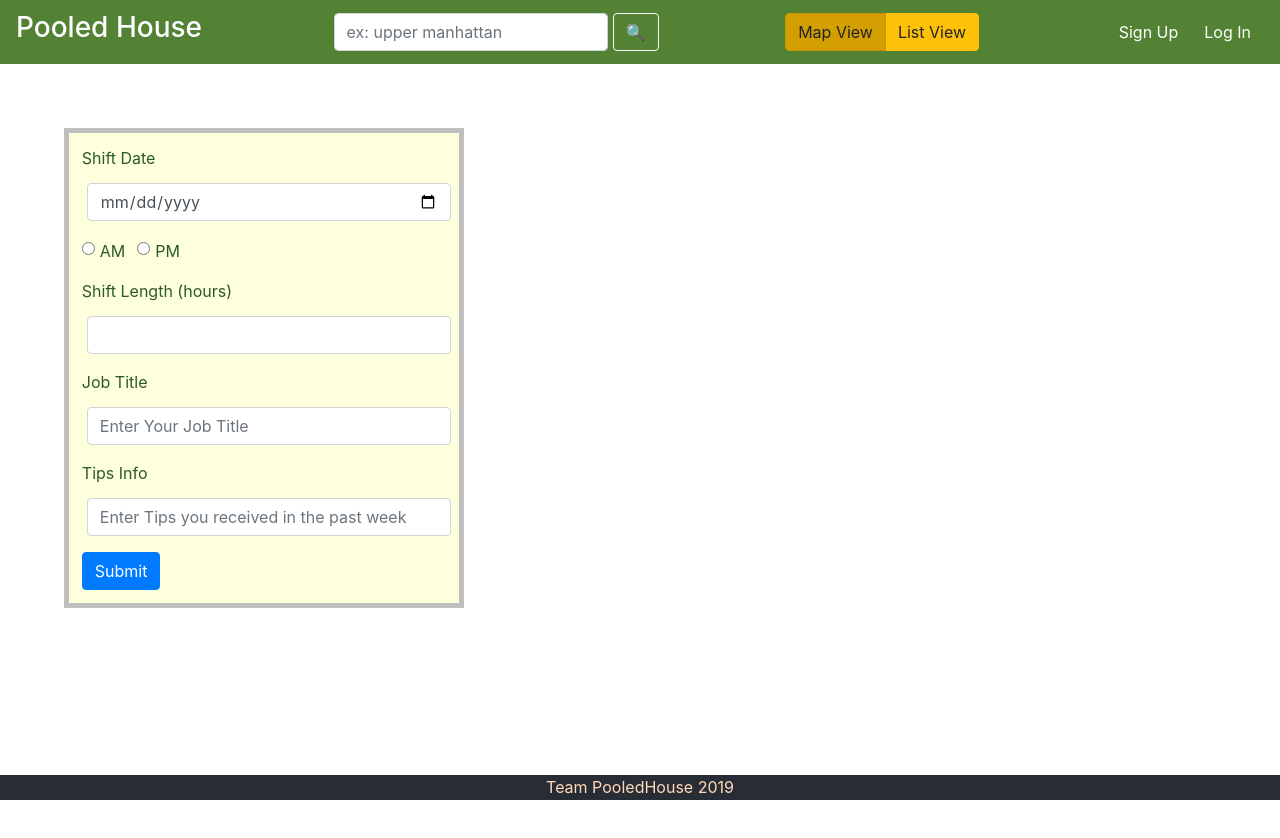
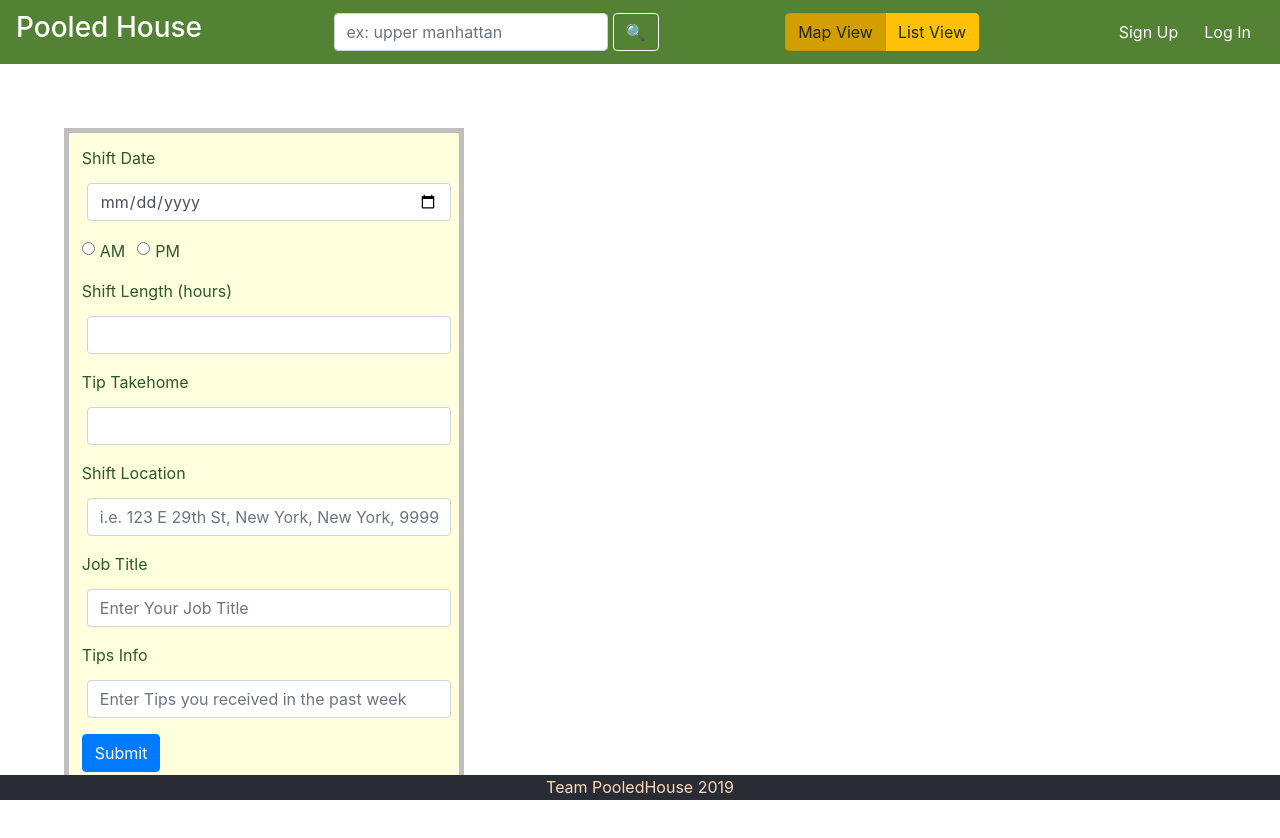
Before and after one commit to FarhanHyder/PooledHouse, a React (Create React App) app in the folder front-end/: page / in a window 1280 px wide. Shown: the top 838 px of the page. Before the commit the page ends 800 px from the top, so only its background shows below. Built offline with nearby package versions, Linux system fonts and the light colour scheme.

Commit message:
addtl form boxes...

```diff
--- a/front-end/src/TipInfo/TipInfo.js
+++ b/front-end/src/TipInfo/TipInfo.js
@@ -21,6 +21,19 @@ const TipInfo = (props) => {
                 <Form.Label>Shift Length (hours)</Form.Label>
                 <Form.Control
                     type='number'
+                />
+            </Form.Group>
+            <Form.Group>
+                <Form.Label>Tip Takehome</Form.Label>
+                <Form.Control
+                    type='number'
+                />
+            </Form.Group>
+            <Form.Group>
+                <Form.Label>Shift Location</Form.Label>
+                <Form.Control
+                    type='text'
+                    placeholder='i.e. 123 E 29th St, New York, New York, 99999'
                 />
             </Form.Group>
             <Form.Group>
```
